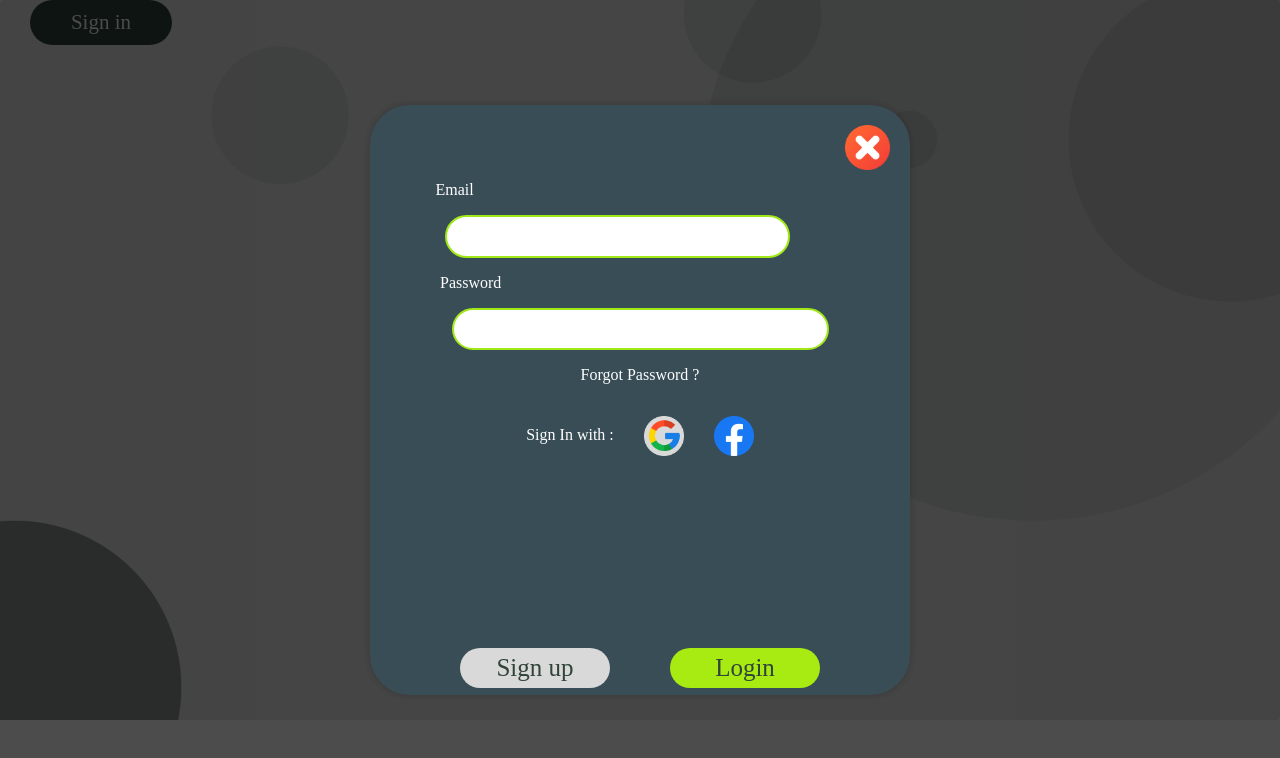
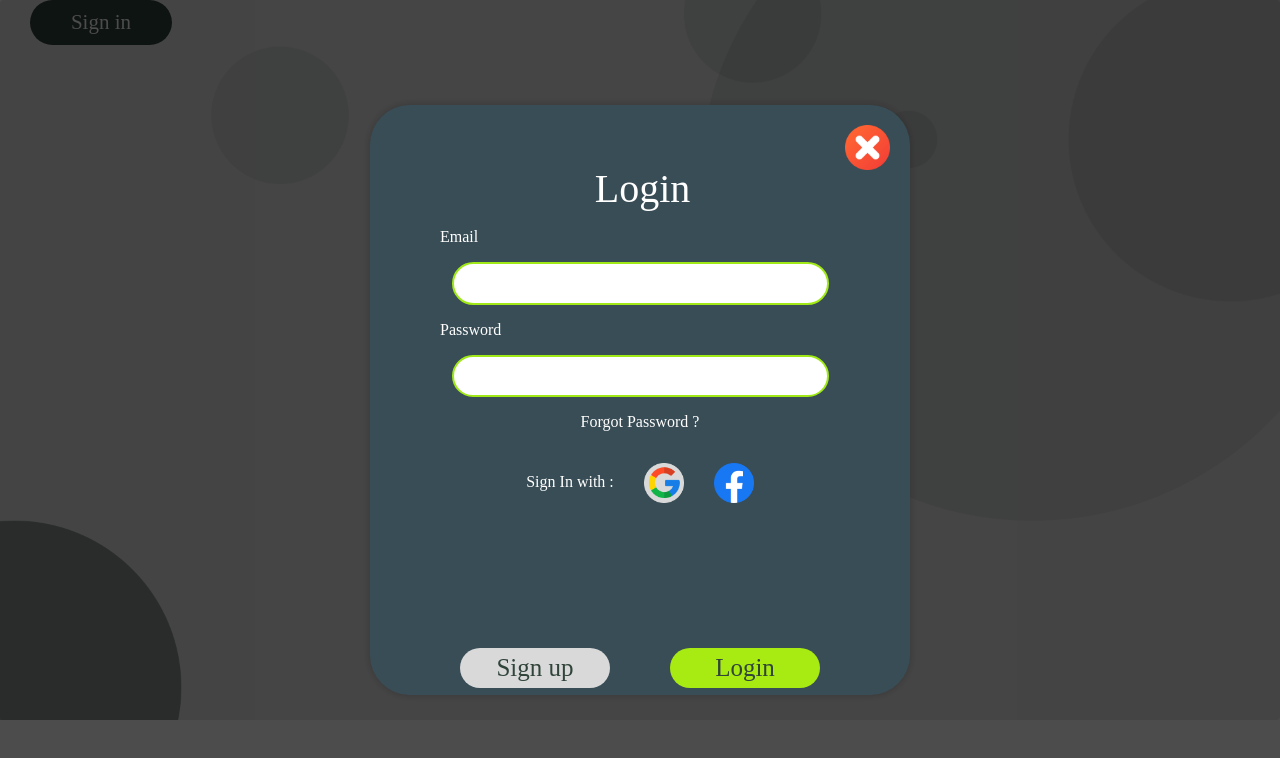
Before and after one commit to FILUD/find_job, a React (Create React App) app: page /Popup_sign_in in a window 1280 px wide. Both pictures are taken after a click on the button "Sign in". Shown: the top 758 px of the page. Built offline with nearby package versions, Linux system fonts and the light colour scheme; a web font is replaced by a local one.

Commit message:
Update Authentication.tsx

```diff
--- a/src/component/popup/Authentication.tsx
+++ b/src/component/popup/Authentication.tsx
@@ -31,6 +31,7 @@ const Authentication = () => {
 
                         <img className='close-icon-sign-in' src='Icon/close.png' alt='Close' onClick={togglePopupLogIn}></img>
                         <p className='text-popup-sign-in'></p>
+                        <p className='text-popup-sign-in'>Login</p>
 
 
                         <div className='box-form-sign-in'>
```
